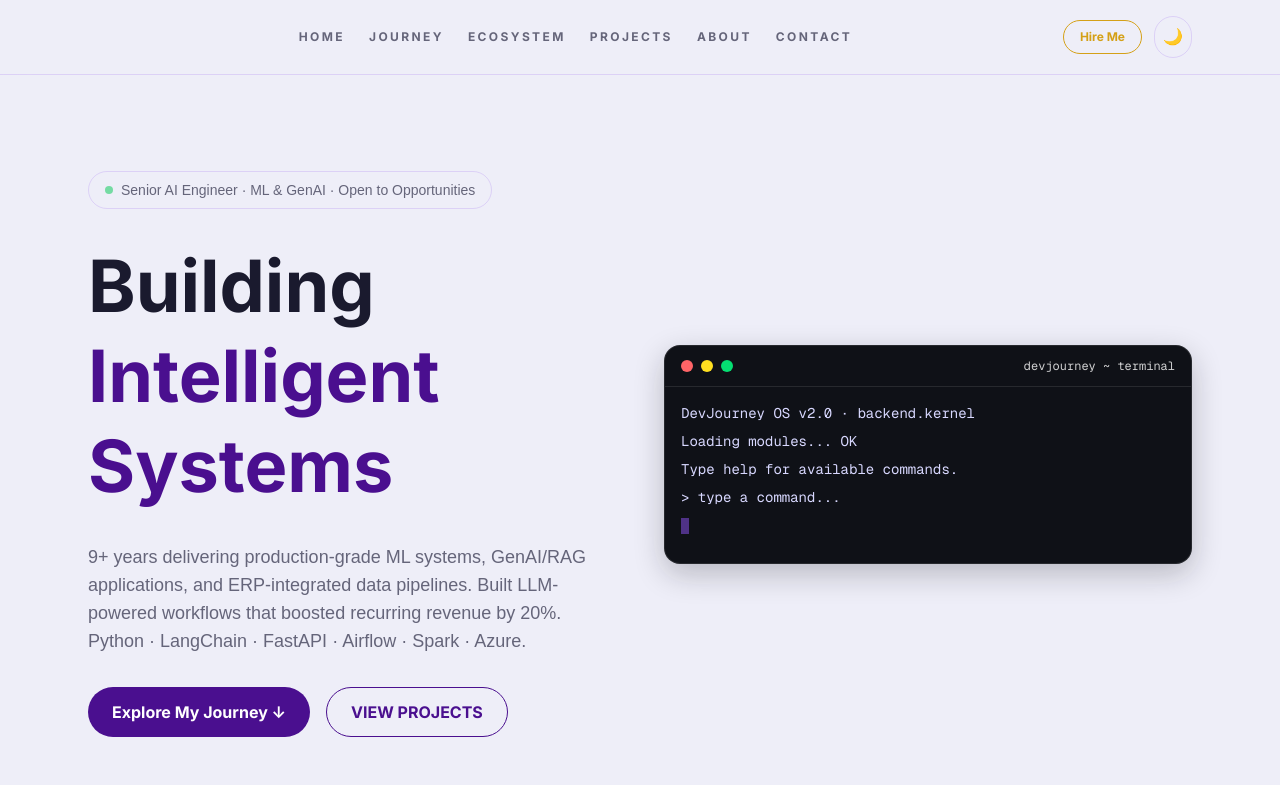
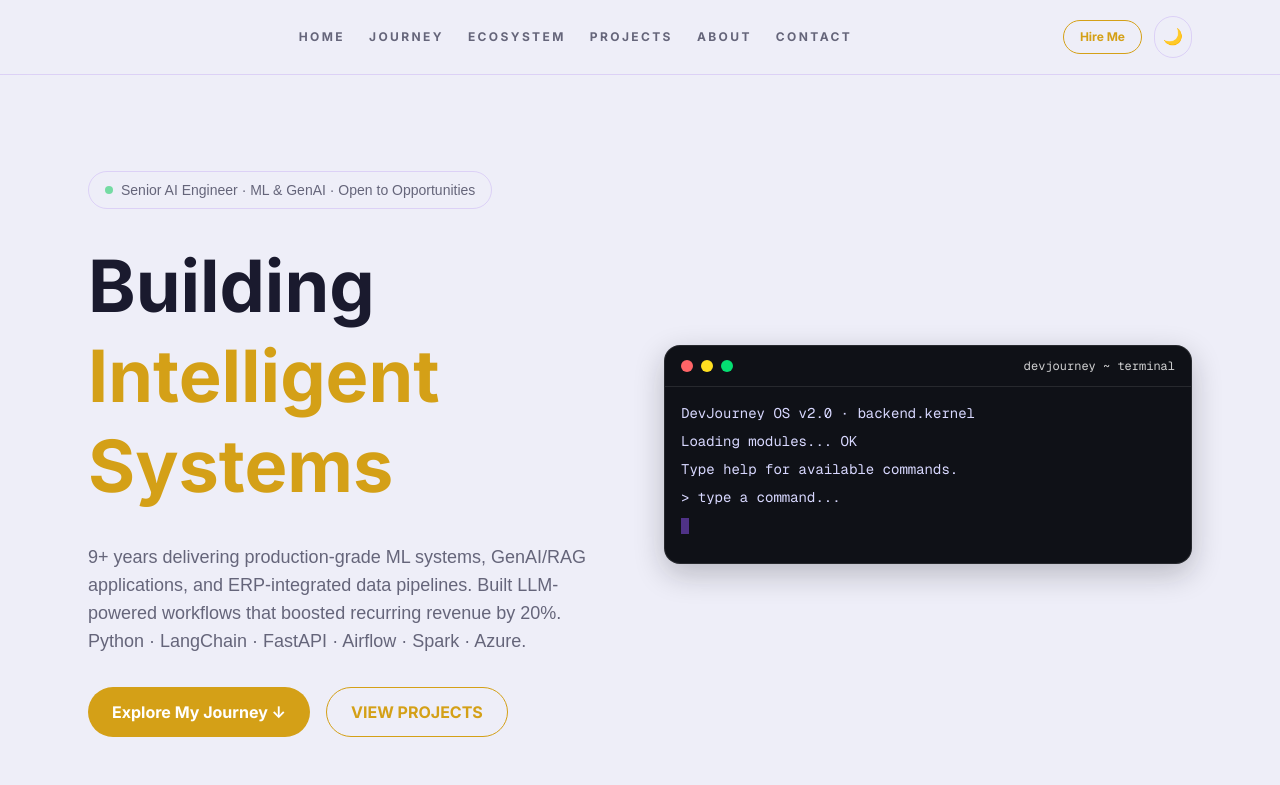
Before and after one commit to DanyalKh/DanyalKh.github.io, a Next.js app: page / in a window 1280 px wide. Shown: the top 785 px of the page. Built offline with nearby package versions, Linux system fonts and the light colour scheme; a web font is replaced by a local one.

Commit message:
Change primary color from #4a0f8f to #d4a017

```diff
--- a/app/globals.css
+++ b/app/globals.css
@@ -3,7 +3,7 @@
 :root {
   --background: #eeeef8;
   --foreground: #1a1a2e;
-  --primary: #4a0f8f;
+  --primary: #d4a017;
   --secondary: #d4a017;
   --card: #0f1117;
   --muted: #65657a;
```
